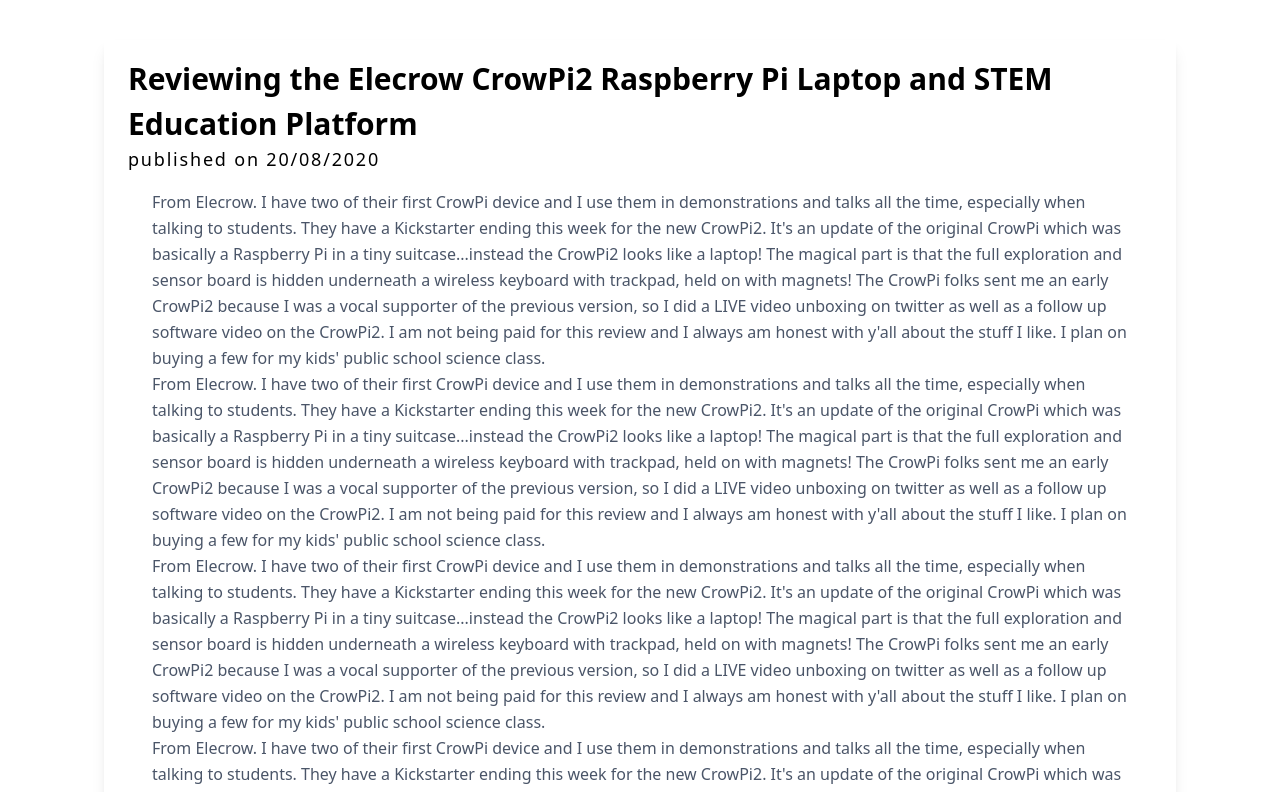
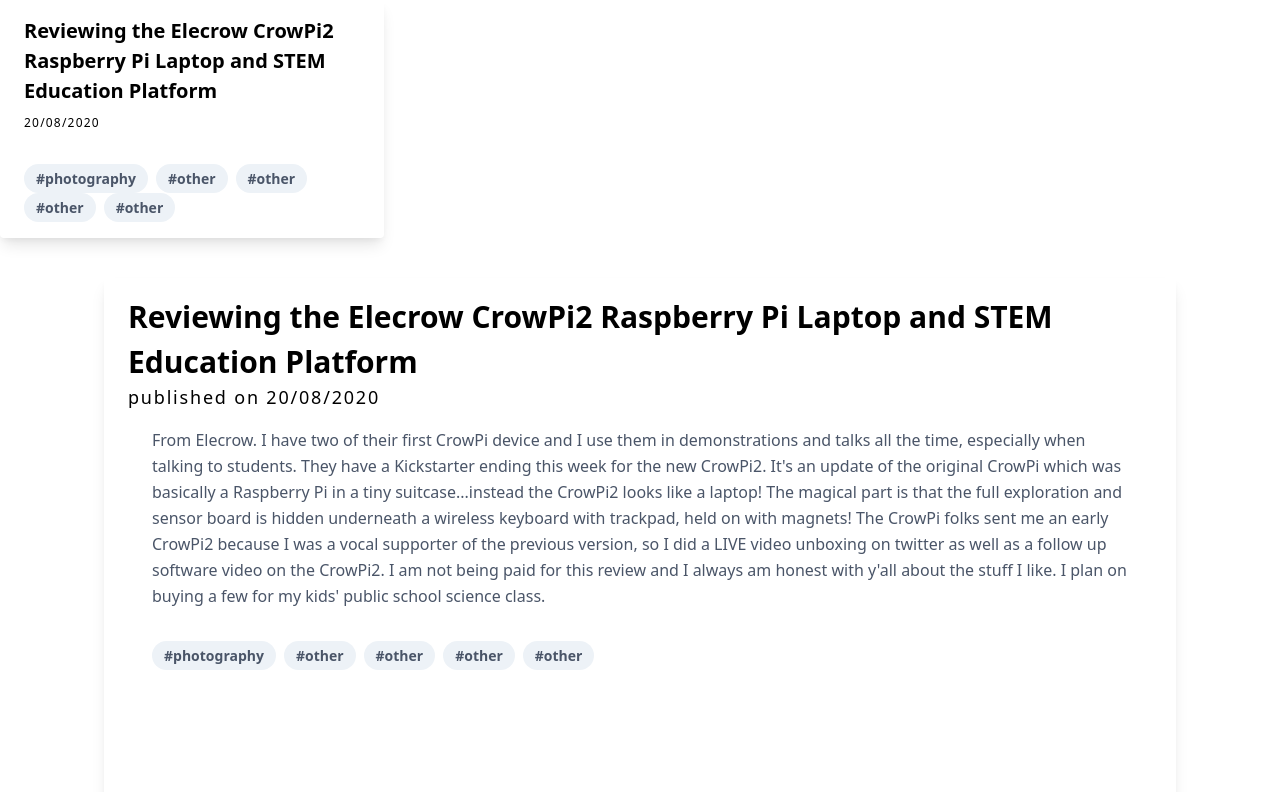
Before and after one commit to souhailelk/myblog, a React (Create React App) app: page / in a window 1280 px wide. Shown: the top 792 px of the page. Built offline with nearby package versions, Linux system fonts and the light colour scheme.

Commit message:
Add Article Card

```diff
--- a/src/App.js
+++ b/src/App.js
@@ -1,17 +1,20 @@
 import React from 'react';
-import Article from './components/Article'
+import ArticleComponent from './components/Article'
+import ArticleCard from './components/ArticleCard'
+import Article from './models/Article'
 
 function App() {
-  let content = {}
-  const e = <p>From Elecrow. I have two of their first CrowPi device and I use them in demonstrations and talks all the time, especially when talking to students.
+  const content = <p>From Elecrow. I have two of their first CrowPi device and I use them in demonstrations and talks all the time, especially when talking to students.
   They have a Kickstarter ending this week for the new CrowPi2. It's an update of the original CrowPi which was basically a Raspberry Pi in a tiny suitcase...instead the CrowPi2 looks like a laptop! The magical part is that the full exploration and sensor board is hidden underneath a wireless keyboard with trackpad, held on with magnets!
   The CrowPi folks sent me an early CrowPi2 because I was a vocal supporter of the previous version, so I did a LIVE video unboxing on twitter as well as a follow up software video on the CrowPi2. I am not being paid for this review and I always am honest with y'all about the stuff I like. I plan on buying a few for my kids' public school science class.</p>
-  content.title = "Reviewing the Elecrow CrowPi2 Raspberry Pi Laptop and STEM Education Platform"
-  content.content = <div>{e}{e}{e}{e}{e}{e}</div>
-  content.infos = "published on 20/08/2020"
+  const title = "Reviewing the Elecrow CrowPi2 Raspberry Pi Laptop and STEM Education Platform"
+  const date = "20/08/2020"
+  const tags = ["photography","other","other","other","other"]
+  const article = new Article(title, content, date, tags)
   return (
     <div>
-      <Article  content={content} />
+      <ArticleCard article={article} />
+      <ArticleComponent  article={article} />
     </div>
   );
 }
--- a/src/components/Article.js
+++ b/src/components/Article.js
@@ -1,19 +1,18 @@
 import React from 'react'
 
+function Article(props){
+    const { article } = props;
+    const tags = []
+    article.tags.forEach(tag =>
+        tags.push(<span class="inline-block bg-gray-200 rounded-full px-3 py-1 text-sm font-semibold text-gray-700 mr-2">#{tag}</span>));
+    return(
 
-function Article(props){
-    const { content } = props;
-    return(
         <div className="flex justify-center overflow-hidden rounded">
             <div className="w-screen min-h-screen box-content max-w-screen-lg shadow-lg px-6 py-4 m-10">
-                <div class="font-bold justify-center text-3xl  break-words">{content.title}</div>
-                <div class="flex text-lg tracking-widest break-words">{content.infos}</div>
-                <div class="text-gray-700 text-base leading-relaxed break-words px-6 py-4">{content.content}</div>
-                <div class="px-6 py-4">
-                    <span class="inline-block bg-gray-200 rounded-full px-3 py-1 text-sm font-semibold text-gray-700 mr-2">#photography</span>
-                    <span class="inline-block bg-gray-200 rounded-full px-3 py-1 text-sm font-semibold text-gray-700 mr-2">#travel</span>
-                    <span class="inline-block bg-gray-200 rounded-full px-3 py-1 text-sm font-semibold text-gray-700">#winter</span>
-                </div>
+                <div class="font-bold justify-center text-3xl  break-words">{article.title}</div>
+                <div class="flex text-lg tracking-widest break-words">published on {article.date}</div>
+                <div class="text-gray-700 text-base leading-relaxed break-words px-6 py-4">{article.content}</div>
+                <div class="px-6 py-4">{tags}</div>
             </div>
         </div>
     )
--- /dev/null
+++ b/src/components/ArticleCard.js
@@ -0,0 +1,22 @@
+import React from 'react'
+
+
+function ArticleCard(props){
+    const { article } = props;
+    const tags = []
+    article.tags.forEach(tag =>
+        tags.push(<span class="inline-block bg-gray-200 rounded-full px-3 py-1 text-sm font-semibold text-gray-700 mr-2">#{tag}</span>));
+    return(
+    <div class=" max-w-sm rounded overflow-hidden shadow-lg">
+        <a href="#">
+            <div class="px-6 py-4">
+                <div class="font-bold text-xl mb-2">{article.title}</div>
+                <div class="flex text-xs tracking-widest break-words">{article.date}</div>
+            </div>
+        </a>
+        <div class="px-6 py-4">{tags}</div>
+    </div>
+    )
+}
+
+export default ArticleCard;
--- /dev/null
+++ b/src/models/Article.js
@@ -0,0 +1,9 @@
+class Article{
+    constructor(title, content, date, tags){
+        this.title = title;
+        this.content = content;
+        this.date = date;
+        this.tags = tags;
+    }
+}
+export default Article;
```
